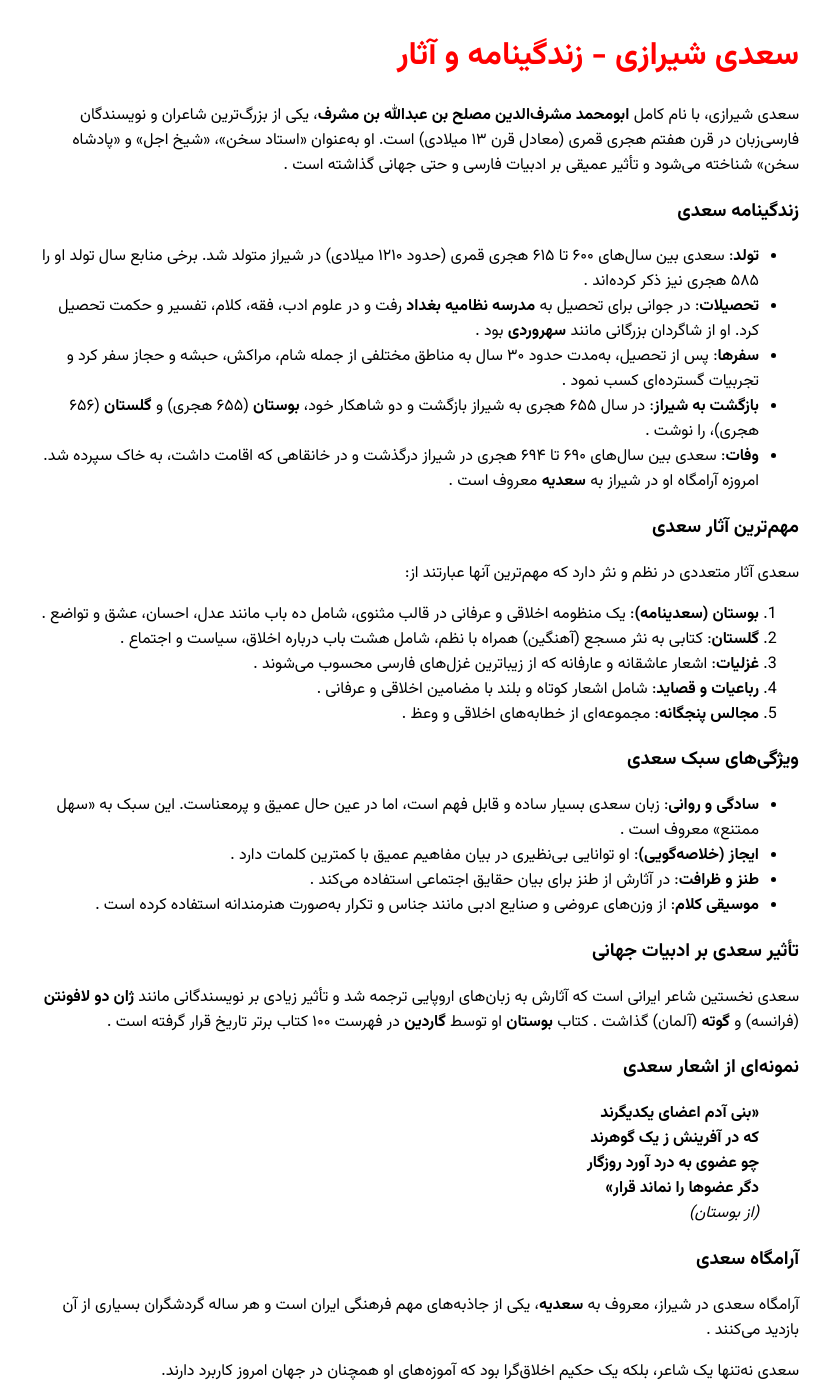
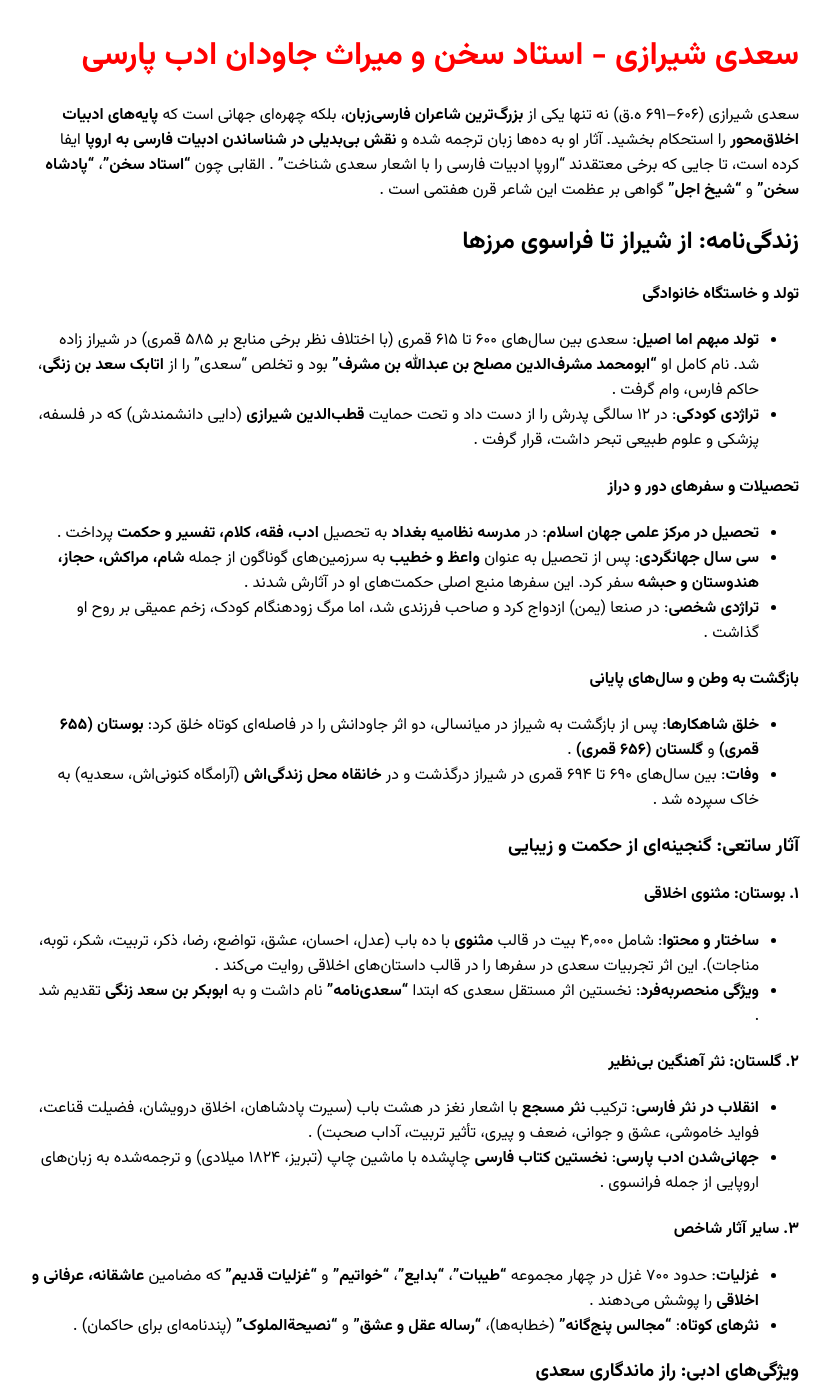
Before and after one commit to darkblog/darkblog.github.io, a Jekyll site: the page built from _posts/2025-6-28-9.md, in a window 1280 px wide and 1400 px high. Shown: the whole window, without its empty margins (225-1056 px from the left). Built offline with Jekyll 4.4.1, drawn with Linux system fonts in a browser that asks for light colours; some of the changed text lies outside the part shown.

Commit message:
Update 2025-6-28-9.md

```diff
--- a/_posts/2025-6-28-9.md
+++ b/_posts/2025-6-28-9.md
@@ -1,46 +1,64 @@
 ---
 layout: post
-title: سعدی شیرازی - زندگینامه و آثار
+title: سعدی شیرازی - استاد سخن و میراث جاودان ادب پارسی
 ---
 
-سعدی شیرازی، با نام کامل **ابومحمد مشرف‌الدین مصلح بن عبدالله بن مشرف**، یکی از بزرگ‌ترین شاعران و نویسندگان فارسی‌زبان در قرن هفتم هجری قمری (معادل قرن ۱۳ میلادی) است. او به‌عنوان «استاد سخن»، «شیخ اجل» و «پادشاه سخن» شناخته می‌شود و تأثیر عمیقی بر ادبیات فارسی و حتی جهانی گذاشته است .
+سعدی شیرازی (۶۰۶–۶۹۱ ه.ق) نه تنها یکی از **بزرگ‌ترین شاعران فارسی‌زبان**، بلکه چهره‌ای جهانی است که **پایه‌های ادبیات اخلاق‌محور** را استحکام بخشید. آثار او به ده‌ها زبان ترجمه شده و **نقش بی‌بدیلی در شناساندن ادبیات فارسی به اروپا** ایفا کرده است، تا جایی که برخی معتقدند "اروپا ادبیات فارسی را با اشعار سعدی شناخت" . القابی چون **"استاد سخن"**، **"پادشاه سخن"** و **"شیخ اجل"** گواهی بر عظمت این شاعر قرن هفتمی است .
 
-### زندگینامه سعدی
-- **تولد**: سعدی بین سال‌های ۶۰۰ تا ۶۱۵ هجری قمری (حدود ۱۲۱۰ میلادی) در شیراز متولد شد. برخی منابع سال تولد او را ۵۸۵ هجری نیز ذکر کرده‌اند .
-- **تحصیلات**: در جوانی برای تحصیل به **مدرسه نظامیه بغداد** رفت و در علوم ادب، فقه، کلام، تفسیر و حکمت تحصیل کرد. او از شاگردان بزرگانی مانند **سهروردی** بود .
-- **سفرها**: پس از تحصیل، به‌مدت حدود ۳۰ سال به مناطق مختلفی از جمله شام، مراکش، حبشه و حجاز سفر کرد و تجربیات گسترده‌ای کسب نمود .
-- **بازگشت به شیراز**: در سال ۶۵۵ هجری به شیراز بازگشت و دو شاهکار خود، **بوستان** (۶۵۵ هجری) و **گلستان** (۶۵۶ هجری)، را نوشت .
-- **وفات**: سعدی بین سال‌های ۶۹۰ تا ۶۹۴ هجری در شیراز درگذشت و در خانقاهی که اقامت داشت، به خاک سپرده شد. امروزه آرامگاه او در شیراز به **سعدیه** معروف است .
+## زندگی‌نامه: از شیراز تا فراسوی مرزها
+#### تولد و خاستگاه خانوادگی
+- **تولد مبهم اما اصیل**: سعدی بین سال‌های ۶۰۰ تا ۶۱۵ قمری (با اختلاف نظر برخی منابع بر ۵۸۵ قمری) در شیراز زاده شد. نام کامل او **"ابومحمد مشرف‌الدین مصلح بن عبدالله بن مشرف"** بود و تخلص "سعدی" را از **اتابک سعد بن زنگی**، حاکم فارس، وام گرفت .
+- **تراژدی کودکی**: در ۱۲ سالگی پدرش را از دست داد و تحت حمایت **قطب‌الدین شیرازی** (دایی دانشمندش) که در فلسفه، پزشکی و علوم طبیعی تبحر داشت، قرار گرفت .
 
-### مهم‌ترین آثار سعدی
-سعدی آثار متعددی در نظم و نثر دارد که مهم‌ترین آنها عبارتند از:
-1. **بوستان (سعدینامه)**: یک منظومه اخلاقی و عرفانی در قالب مثنوی، شامل ده باب مانند عدل، احسان، عشق و تواضع .
-2. **گلستان**: کتابی به نثر مسجع (آهنگین) همراه با نظم، شامل هشت باب درباره اخلاق، سیاست و اجتماع .
-3. **غزلیات**: اشعار عاشقانه و عارفانه که از زیباترین غزل‌های فارسی محسوب می‌شوند .
-4. **رباعیات و قصاید**: شامل اشعار کوتاه و بلند با مضامین اخلاقی و عرفانی .
-5. **مجالس پنجگانه**: مجموعه‌ای از خطابه‌های اخلاقی و وعظ .
+#### تحصیلات و سفرهای دور و دراز
+- **تحصیل در مرکز علمی جهان اسلام**: در **مدرسه نظامیه بغداد** به تحصیل **ادب، فقه، کلام، تفسیر و حکمت** پرداخت .
+- **سی سال جهانگردی**: پس از تحصیل به عنوان **واعظ و خطیب** به سرزمین‌های گوناگون از جمله **شام، مراکش، حجاز، هندوستان و حبشه** سفر کرد. این سفرها منبع اصلی حکمت‌های او در آثارش شدند .
+- **تراژدی شخصی**: در صنعا (یمن) ازدواج کرد و صاحب فرزندی شد، اما مرگ زودهنگام کودک، زخم عمیقی بر روح او گذاشت .
 
-### ویژگی‌های سبک سعدی
-- **سادگی و روانی**: زبان سعدی بسیار ساده و قابل فهم است، اما در عین حال عمیق و پرمعناست. این سبک به «سهل ممتنع» معروف است .
-- **ایجاز (خلاصه‌گویی)**: او توانایی بی‌نظیری در بیان مفاهیم عمیق با کمترین کلمات دارد .
-- **طنز و ظرافت**: در آثارش از طنز برای بیان حقایق اجتماعی استفاده می‌کند .
-- **موسیقی کلام**: از وزن‌های عروضی و صنایع ادبی مانند جناس و تکرار به‌صورت هنرمندانه استفاده کرده است .
+#### بازگشت به وطن و سال‌های پایانی
+- **خلق شاهکارها**: پس از بازگشت به شیراز در میانسالی، دو اثر جاودانش را در فاصله‌ای کوتاه خلق کرد: **بوستان (۶۵۵ قمری)** و **گلستان (۶۵۶ قمری)** .
+- **وفات**: بین سال‌های ۶۹۰ تا ۶۹۴ قمری در شیراز درگذشت و در **خانقاه محل زندگی‌اش** (آرامگاه کنونی‌اش، سعدیه) به خاک سپرده شد .
 
-### تأثیر سعدی بر ادبیات جهانی
-سعدی نخستین شاعر ایرانی است که آثارش به زبان‌های اروپایی ترجمه شد و تأثیر زیادی بر نویسندگانی مانند **ژان دو لافونتن** (فرانسه) و **گوته** (آلمان) گذاشت . کتاب **بوستان** او توسط **گاردین** در فهرست ۱۰۰ کتاب برتر تاریخ قرار گرفته است .
+### آثار ساتعی: گنجینه‌ای از حکمت و زیبایی
+#### ۱. بوستان: مثنوی اخلاقی
+- **ساختار و محتوا**: شامل ۴٬۰۰۰ بیت در قالب **مثنوی** با ده باب (عدل، احسان، عشق، تواضع، رضا، ذکر، تربیت، شکر، توبه، مناجات). این اثر تجربیات سعدی در سفرها را در قالب داستان‌های اخلاقی روایت می‌کند .
+- **ویژگی منحصربه‌فرد**: نخستین اثر مستقل سعدی که ابتدا **"سعدی‌نامه"** نام داشت و به **ابوبکر بن سعد زنگی** تقدیم شد .
 
-### نمونه‌ای از اشعار سعدی
-> **«بنی آدم اعضای یکدیگرند**
-> **که در آفرینش ز یک گوهرند**
-> **چو عضوی به درد آورد روزگار**
-> **دگر عضوها را نماند قرار»**
-> *(از بوستان)*
+#### ۲. گلستان: نثر آهنگین بی‌نظیر
+- **انقلاب در نثر فارسی**: ترکیب **نثر مسجع** با اشعار نغز در هشت باب (سیرت پادشاهان، اخلاق درویشان، فضیلت قناعت، فواید خاموشی، عشق و جوانی، ضعف و پیری، تأثیر تربیت، آداب صحبت) .
+- **جهانی‌شدن ادب پارسی**: **نخستین کتاب فارسی** چاپشده با ماشین چاپ (تبریز، ۱۸۲۴ میلادی) و ترجمه‌شده به زبان‌های اروپایی از جمله فرانسوی .
 
-### آرامگاه سعدی
-آرامگاه سعدی در شیراز، معروف به **سعدیه**، یکی از جاذبه‌های مهم فرهنگی ایران است و هر ساله گردشگران بسیاری از آن بازدید می‌کنند .
+#### ۳. سایر آثار شاخص
+- **غزلیات**: حدود ۷۰۰ غزل در چهار مجموعه **"طیبات"**، **"بدایع"**، **"خواتیم"** و **"غزلیات قدیم"** که مضامین **عاشقانه، عرفانی و اخلاقی** را پوشش می‌دهند .
+- **نثرهای کوتاه**: **"مجالس پنج‌گانه"** (خطابه‌ها)، **"رساله عقل و عشق"** و **"نصیحة‌الملوک"** (پندنامه‌ای برای حاکمان) .
 
-سعدی نه‌تنها یک شاعر، بلکه یک حکیم اخلاق‌گرا بود که آموزه‌های او همچنان در جهان امروز کاربرد دارند.
+### ویژگی‌های ادبی: راز ماندگاری سعدی
+#### ۱. سادگی و روانی
+- **زبان مردم‌پسند**: دوری از پیچیدگی‌های کلامی و استفاده از **زبان عامیانه** بدون افتادن در دام ابتذال .
+- **رعایت دقیق دستور زبان**: پایبندی به اصول دستوری در عین روانی بیان .
 
-- [نمناک](https://namnak.com/who-was-saadi-shirazi.p73290)
-- [کجارو](https://www.kojaro.com/figures/190798-saadi-shirazi-biography/)
-- [ایران کتاب](https://www.iranketab.ir/profile/2198-saadi)
+#### ۲. محتوای انسان‌محور
+- **تمرکز بر اخلاق عملی**: پرداختن به **رفتارهای انسانی** در مواجهه با مسائل اجتماعی، سیاسی و فردی .
+- **جامعه‌شناسی ادبی**: تصویرپردازی **وضعیت فرهنگی قرن هفتم** ایران در بحبوحه‌ی حمله مغول .
+
+#### ۳. طنز و انتقاد اجتماعی
+- **شوخ‌طبعی هوشمندانه**: استفاده از طنز برای **افشای مفاسد اجتماعی** در قالب حکایت‌های گلستان و بوستان .
+- **هزلیات**: سه رساله با عناوین **"مطایبات"**، **"مضحکات"** و **"خبیثات"** با زبانی جسورانه و بی‌پروا .
+
+### میراث و تأثیر جهانی: از شیراز تا یونسکو
+- **سعدیه: آرامگاه جاودان**: واقع در شمال شرقی شیراز (کنار باغ دلگشا) که در سال ۱۳۵۳ در **فهرست آثار ملی ایران** ثبت شد و امروزه پذیرای علاقه‌مندان از سراسر جهان است .
+- **روز ملی سعدی**: از سال ۱۳۸۱، **اول اردیبهشت** به پیشنهاد مرکز سعدی‌شناسی به عنوان روز بزرگداشت او نام‌گذاری شده است .
+- **صدای صلح جهانی**: بیت **"بنی‌آدم اعضای یکدیگرند"** از گلستان در سال ۱۳۸۸ بر سردر **ساختمان سازمان ملل** در نیویورک نقش بست و به نمادی فراملی تبدیل شد .
+
+### نتیجه‌گیری: پلی میان گذشته و اکنون
+سعدی شیرازی با خلق آثاری جهان‌شمول، **مفاهیم اخلاقی را در قالب داستان‌های ملموس** به بشریت عرضه کرد. سادگی کلام او که از **ژرف‌اندیشی فلسفی** سرچشمه می‌گیرد، باعث شده است پس از هفت قرن، **پندهای او برای انسان مدرن نیز راهگشا** باشد. همان‌گونه که خود می‌سراید:
+> "هنر نزد ایرانیان است و بس / ولی دادشان داد سعدی است و بس"
+
+#### جدول خلاصه‌ای از آثار برجسته سعدی
+| **نام اثر** | **قالب ادبی** | **سال تدوین** | **محتوا و ویژگی‌ها** |
+|-------------|---------------|---------------|----------------------|
+| بوستان | مثنوی | ۶۵۵ قمری | ۱۰ باب اخلاقی، ۴٬۰۰۰ بیت، تقدیم به ابوبکر بن سعد زنگی |
+| گلستان | نثر مسجع | ۶۵۶ قمری | ۸ باب، ترکیب حکایت و شعر، نخستین کتاب چاپ‌شده فارسی |
+| غزلیات | غزل | پراکنده در طول زندگی | ۷۰۰ غزل در چهار مجموعه، مضامین عاشقانه و عرفانی |
+| هزلیات | نثر طنزآمیز | نامشخص | سه رساله با زبان جسورانه و انتقادی |
+| مجالس پنج‌گانه | خطابه | نامشخص | موعظه‌های اخلاقی و مذهبی |
```
